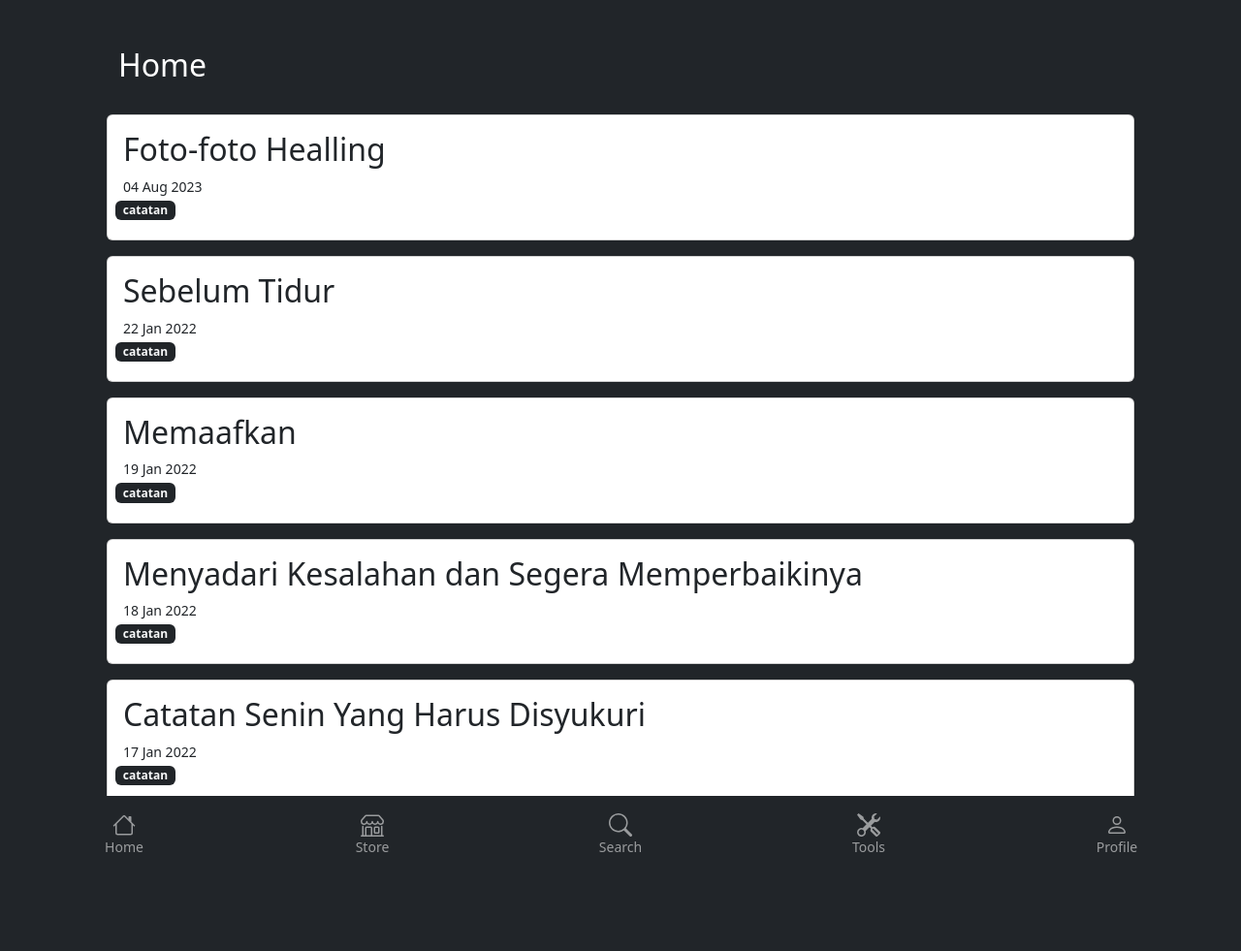
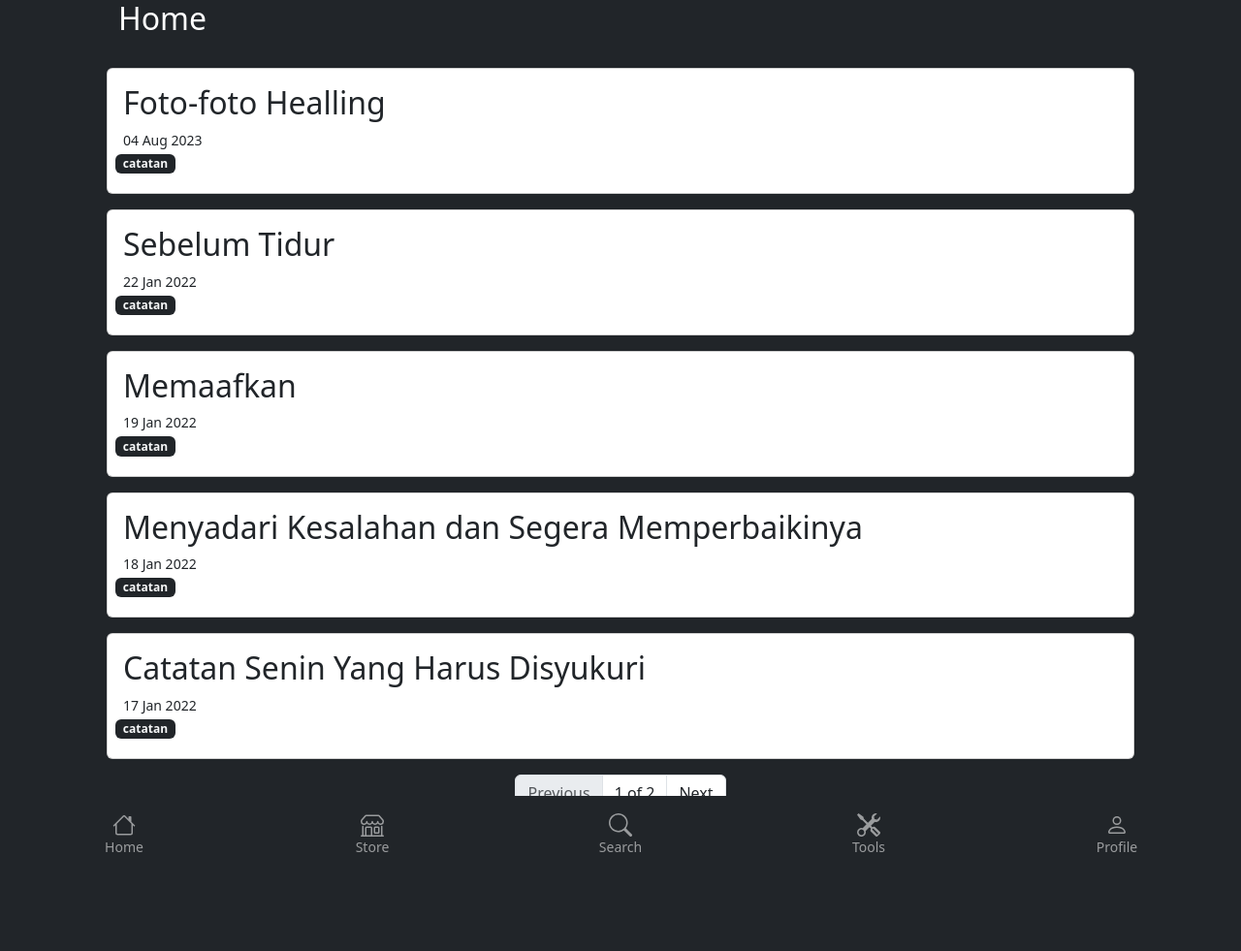
Before and after one commit to angganesia/angganesia.github.io, a Jekyll site: the page built from index.html, in a window 1280 px wide. Shown: the whole page at 97% size. Built offline with Jekyll 4.4.1, drawn with Linux system fonts in a browser that asks for light colours; the list of posts is cut into pages by our own code; after the commit the page ends 900 px from its top, so only the background shows below that.

Commit message:
update default.html

```diff
--- a/_layouts/default.html
+++ b/_layouts/default.html
@@ -84,7 +84,7 @@
 
 
   <!-- Content -->
-  <div class="container py-5 px-3">
+  <div class="container px-3">
     {{ content }}
   </div>
 
```
